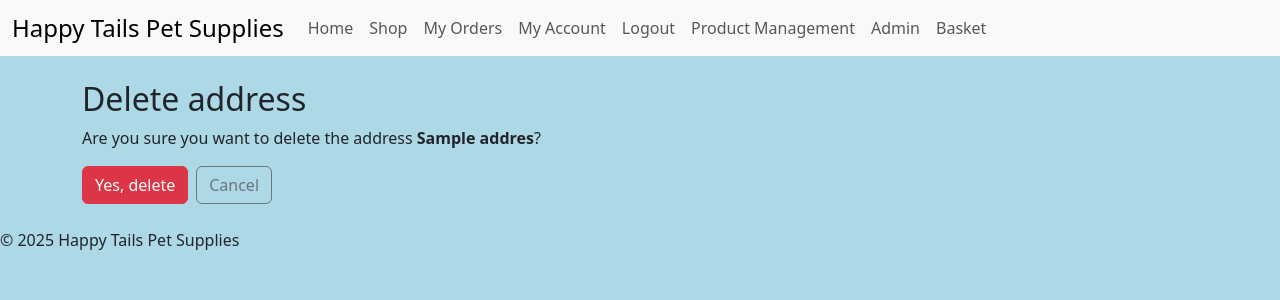
After one commit to TheRealMcCall/happy_tails, a Django app: page /profile/addresses/1/delete/ in a window 1280 px wide. The commit adds this page. Shown: the top 300 px of the page. Run offline with Django 3.2, Linux system fonts and the light colour scheme; a user stored in the database is signed in; tables that the repository leaves empty hold one stand-in row (values such as "Sample post").

Commit message:
Feat: User can now add, delete or update an existing address on the profile page

```diff
--- a/profiles/models.py
+++ b/profiles/models.py
@@ -1,7 +1,5 @@
 from django.conf import settings
 from django.db import models
-
-# Create your models here.
 
 
 class Profile(models.Model):
--- /dev/null
+++ b/profiles/templates/profiles/address_delete.html
@@ -0,0 +1,14 @@
+{% extends "base.html" %}
+{% block content %}
+<div class="container my-4">
+    <h2>Delete address</h2>
+    <p>Are you sure you want to delete the address <strong>{{ address.label|default:address.first_line }}</strong>?</p>
+    <form method="post">
+        {% csrf_token %}
+        <div class="d-flex gap-2">
+            <button class="btn btn-danger" type="submit">Yes, delete</button>
+            <a class="btn btn-outline-secondary" href="{% url 'profiles:profile' %}">Cancel</a>
+        </div>
+    </form>
+</div>
+{% endblock %}
--- a/profiles/urls.py
+++ b/profiles/urls.py
@@ -6,4 +6,8 @@ app_name = "profiles"
 urlpatterns = [
     path("", views.profile, name="profile"),
     path("edit/", views.profile_edit, name="profile_edit"),
+
+    path("addresses/add/", views.address_add, name="address_add"),
+    path("addresses/<int:pk>/edit/", views.address_edit, name="address_edit"),
+    path("addresses/<int:pk>/delete/", views.address_delete, name="address_delete"),
 ]
--- a/profiles/views.py
+++ b/profiles/views.py
@@ -1,23 +1,24 @@
 from django.contrib.auth.decorators import login_required
 from django.shortcuts import render, get_object_or_404, redirect
 from .models import Profile, Address
-from .forms import ProfileForm
+from .forms import ProfileForm, AddressForm
 
 
 @login_required
 def profile(request):
-    """Render the profile page"""
-    prof = get_object_or_404(Profile, user=request.user)
+    """Render the profile page."""
+    profile = get_object_or_404(Profile, user=request.user)
     addresses = Address.objects.filter(user=request.user).order_by("id")
     return render(
         request,
         "profiles/profile.html",
-        {"profile": prof, "addresses": addresses},
+        {"profile": profile, "addresses": addresses},
     )
 
 
+@login_required
 def profile_edit(request):
-    """Page to edit profile"""
+    """Page to edit profile."""
     profile = get_object_or_404(Profile, user=request.user)
     if request.method == "POST":
         form = ProfileForm(request.POST, instance=profile)
@@ -26,4 +27,63 @@ def profile_edit(request):
             return redirect("profiles:profile")
     else:
         form = ProfileForm(instance=profile)
-    return render(request, "profiles/profile_form.html", {"form": form})
+
+    return render(
+        request,
+        "profiles/profile_form.html",
+        {"form": form},
+    )
+
+
+@login_required
+def address_add(request):
+    """Create a new address for the current user."""
+    if request.method == "POST":
+        form = AddressForm(request.POST)
+        if form.is_valid():
+            address = form.save(commit=False)
+            address.user = request.user
+            address.save()
+            return redirect("profiles:profile")
+    else:
+        form = AddressForm()
+
+    return render(
+        request,
+        "profiles/address_form.html",
+        {"form": form, "title": "Add address"},
+    )
+
+
+@login_required
+def address_edit(request, pk):
+    """Edit a users existing address."""
+    addr = get_object_or_404(Address, pk=pk, user=request.user)
+    if request.method == "POST":
+        form = AddressForm(request.POST, instance=addr)
+        if form.is_valid():
+            form.save()
+            return redirect("profiles:profile")
+    else:
+        form = AddressForm(instance=addr)
+
+    return render(
+        request,
+        "profiles/address_form.html",
+        {"form": form, "title": "Edit address"},
+    )
+
+
+@login_required
+def address_delete(request, pk):
+    """Delete a users existing address."""
+    address = get_object_or_404(Address, pk=pk, user=request.user)
+    if request.method == "POST":
+        address.delete()
+        return redirect("profiles:profile")
+
+    return render(
+        request,
+        "profiles/address_delete.html",
+        {"address": address},
+    )
```
Also changed, not shown: profiles/templates/profiles/address_form.html (added, +14 -0 lines), profiles/templates/profiles/profile.html (+6 -4 lines).
